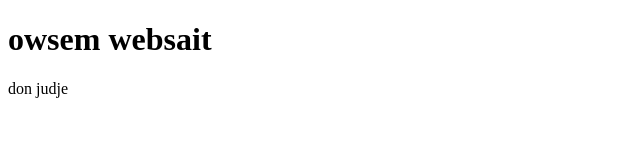
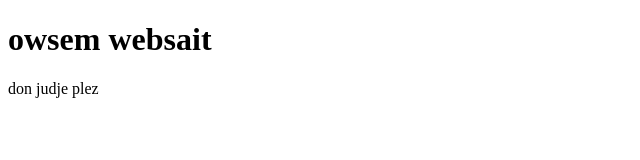
Before and after one commit to rickynolep/rickynolep, a plain HTML site: page index.html in a window 1280 px wide. Shown: the full height of the page, 0-640 px from the left. Drawn offline with Linux system fonts and the light colour scheme.

Commit message:
Update index.html

```diff
--- a/index.html
+++ b/index.html
@@ -3,7 +3,7 @@
 <body>
 
 <h1>owsem websait</h1>
-<p>don judje</p>
+<p>don judje plez</p>
 
 </body>
 </html>
```
